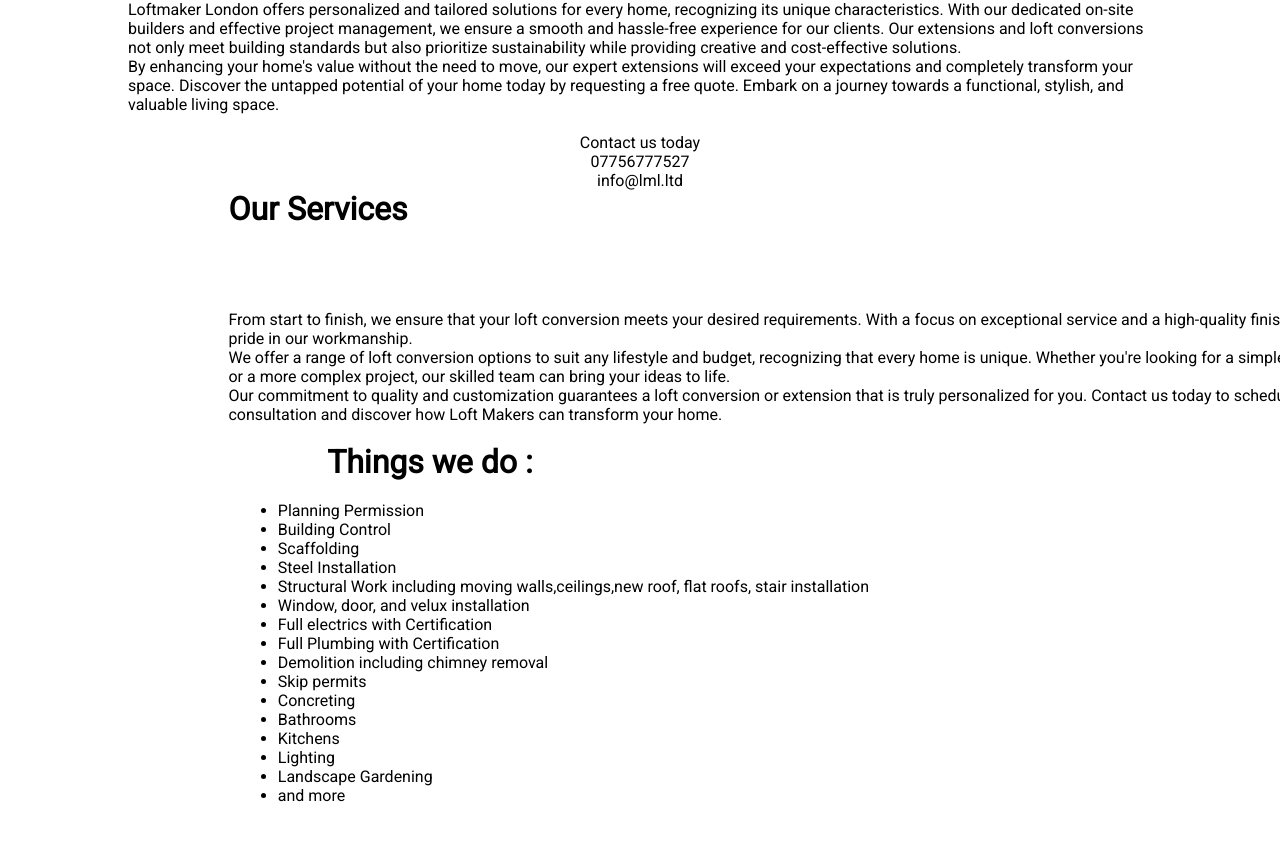
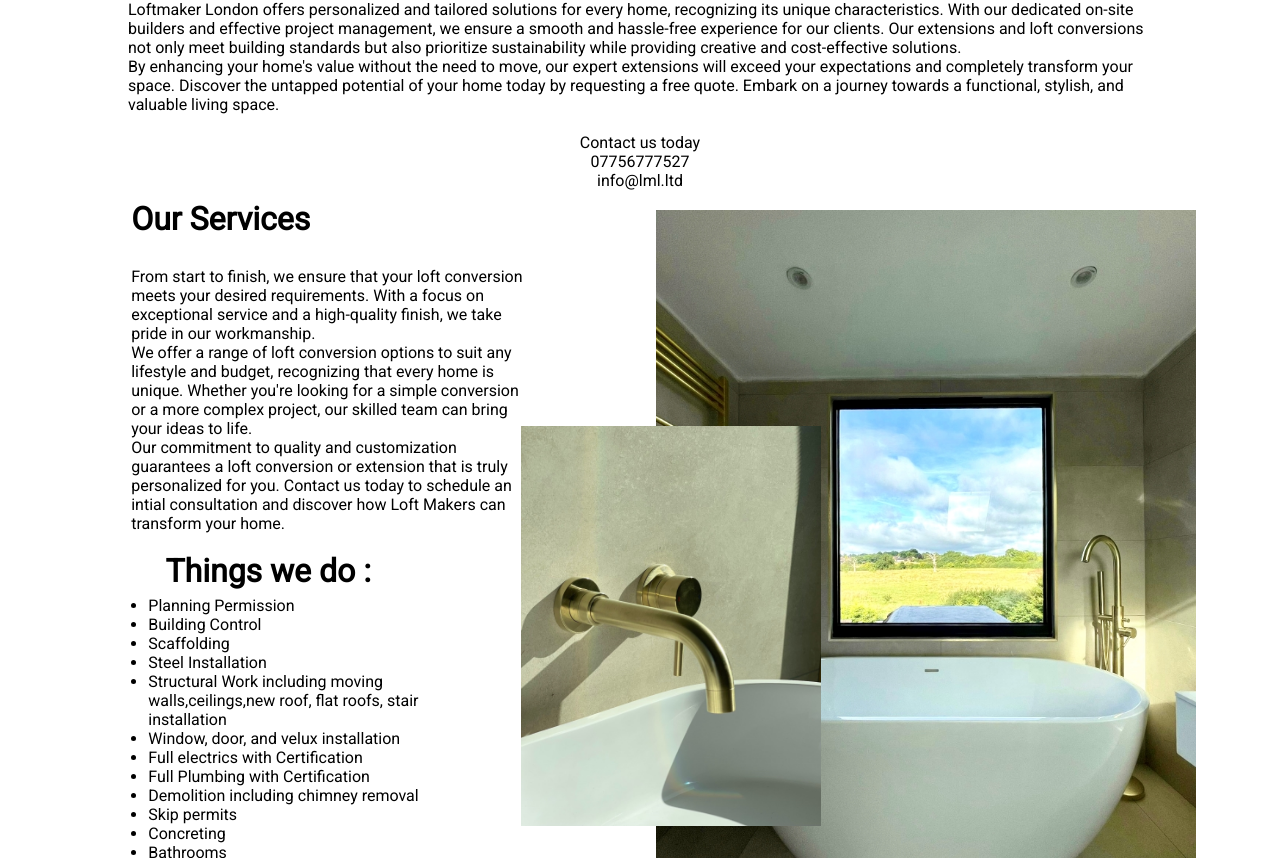
Before and after one commit to hexhax7/Test-nextjs, a Next.js app in the folder loftmaker/: page /gallery in a window 1280 px wide. Shown: the part 1562-2420 px from the top of the page. Built offline with nearby package versions, Linux system fonts and the light colour scheme.

Commit message:
Good update

```diff
--- a/loftmaker/pages/nav-bar.js
+++ b/loftmaker/pages/nav-bar.js
@@ -13,7 +13,7 @@
           <div className='nav-bar-block'>
         <ul>
           <li>
-            <a className="menuItem-navbar" href="/">Home</a>
+            <Link className="menuItem-navbar" href="/">Home</Link>
           </li>
           <motion.div whileHover={{scale: 1.01,
               transition: { duration: 1 },}}>
@@ -22,7 +22,7 @@
             </li>
           </motion.div>
           <li>
-            <a className="menuItem-navbar" href="/index.html#form-container">Contact </a>
+            <Link className="menuItem-navbar" scroll={false} href="#form_container">Contact </Link>
           </li>
           <li>
             <Image className='logo' loading='lazy' src={Logo} blurDataURL="data:..." automatically provided placeholder="blur" height={90} alt="Loft Maker London Ltd Logo" />
--- a/loftmaker/styles/globals.css
+++ b/loftmaker/styles/globals.css
@@ -111,6 +111,8 @@
   height: 120vh;
 	width: 90%;
 	margin-left: 5%;
+
+  padding: 10px;
 }
 
 
@@ -121,7 +123,42 @@
 .Content{
   flex: 1 0 auto;
 
+  width: 50%;
+
 }
+.overlapcontainer{
+  position: relative;
+  height: 55vw;
+  padding: 10px;
+
+}
+.OverLapping-Images{
+  display: grid;
+  grid-template-areas: overlay;
+}
+
+.OverLapping-Images > span{
+  grid-area: overlay;
+}
+
+.OverLapping-Images > div{
+  grid-area: overlay;
+}
+
+.Span-margin{
+    margin-top: 40%;
+    position: relative;
+    right: 25%;
+    display: block;
+  }
+
+.Span-Margin-Left{
+    margin-top: 65%;
+    position: relative;
+    left: 55%;
+    display: block;
+  }
+
 
 .Content p{
 	position: relative;
@@ -141,6 +178,11 @@
   right: 0%;
   object-fit: contain;
 }
+
+.Content-Image2{
+  display: block;
+
+ }
 @media (orientation: portrait) and (max-width: 800px) {
 
   .flex_container {
@@ -150,12 +192,22 @@
     display: none;
   }
   .Content-Image{
-   height: 100vh;
-   width: auto;
+
+
    max-width: 100vw;
-   right: 0%;
 
   }
+  .Content-Image2{
+    display: none;
+
+   }
+
+   .Content {
+    flex: 1 0 auto;
+    width: 100%;
+}
+
+
 }
 
 .Content-2 {
@@ -205,37 +257,6 @@
   height: 100vh;
 }
 
-.overlapcontainer{
-  height: 55vw;
-  width: auto;
-
-}
-.OverLapping-Images{
-  display: grid;
-  grid-template-areas: overlay;
-}
-
-.OverLapping-Images > span{
-  grid-area: overlay;
-}
-
-.OverLapping-Images > div{
-  grid-area: overlay;
-}
-
-.Span-margin{
-    margin-top: 40%;
-    position: relative;
-    right: 25%;
-    display: block;
-  }
-
-.Span-Margin-Left{
-    margin-top: 65%;
-    position: relative;
-    left: 55%;
-    display: block;
-  }
 
 
 .menu {
@@ -329,7 +350,7 @@
 .logo{
 	width: 100px;
 	float: right;
-	padding-right: 1%;
+	padding: 0.5%;
 
 }
 .header1email {
@@ -496,6 +517,7 @@
 
 .sandbox {
   width: 100%;
+  height: 80vh;
 }
 @media (min-width: 750px) {
   .sandbox {
@@ -507,8 +529,8 @@
 .sandbox__carousel {
   position: relative;
 
-  width: 60vw;
-  right: 20%;
+
+
 }
 @media (max-width: 749px) {
   .sandbox__carousel {
@@ -528,68 +550,98 @@
   text-align: center;
   padding: 4rem 2rem 2rem 2rem;
 }
-.sandbox__footer {
-  display: flex;
-  justify-content: center;
-  padding: 2rem 2rem 4rem 2rem;
-}
-.sandbox__footer__link {
-  display: flex;
-  align-items: center;
-  background-color: transparent;
-  text-decoration: none;
-  text-align: center;
-  font-weight: 700;
-  color: var(--text-low-contrast);
-  font-size: 1.4rem;
-}
-.sandbox__footer__link__svg {
-  display: block;
-  width: 2rem;
-  height: 2rem;
-  margin-right: 1rem;
-  fill: currentColor;
+.embla {
+
+  --slide-size: 100%;
+
 }
 
-.embla {
-  --slide-spacing: 1rem;
-  --slide-size: 100%;
-  --slide-height: 19rem;
-  padding: 1.6rem;
-}
-.embla__viewport {
-  overflow: hidden;
-
-}
 .embla__container {
   backface-visibility: hidden;
   display: flex;
 
   touch-action: pan-y;
-  margin-left: calc(var(--slide-spacing) * -1);
+  margin-left: 1px;
 }
 .embla__slide {
   flex: 0 0 var(--slide-size);
   min-width: 0;
-  padding-left: var(--slide-spacing);
+  padding-left: 10%;
   position: relative;
-}
-.embla__slide__img {
-  display: block;
-  height: var(--slide-height);
-  width: 100%;
-  object-fit: cover;
 }
 
 
-
-
-img,
-embed,
-iframe,
-object,
-audio,
-video {
+.embla__slide__img {
   height: auto;
   max-width: 100%;
 }
+
+/* Style for the form fields */
+label {
+	display: block;
+	margin-bottom: 64px;
+	font-size: 24px;
+	width: 60%;
+	left: 20%;
+	position: relative;
+}
+
+input[type="text"],
+input[type="email"],
+textarea {
+	display: block;
+	width: 100%;
+	padding: 10px;
+	font-size: 18px;
+	border: none;
+	border-radius: 5px;
+	background-color: rgba(255, 255, 255, 0.9);
+	margin-bottom: 20px;
+	box-shadow: inset 0 0 0 2px #fe5000;
+}
+textarea {
+	height: 300px;
+}
+
+img{
+  height: auto;
+  max-width: 100%;
+}
+button[type="submit"] {
+	background-color: #fe5000;
+	color: #fff;
+	font-size: 24px;
+	padding: 10px 30px;
+  margin-bottom: 5%;
+	border: none;
+	border-radius: 5px;
+	cursor: pointer;
+	transition: all 0.3s ease-in-out;
+	left: 20%;
+	position: relative;
+}
+
+button[type="submit"]:hover {
+	background-color: #fff;
+	color: #fe5000;
+	box-shadow: 0 0 0 2px #fe5000;
+}
+
+/* Style for the form container */
+#form_container {
+	background-image: url(/43.jpg);
+	background-size: cover;
+	background-position: center center;
+	background-color: transparent;
+	color: #fe5000;
+	margin: 0;
+    height: 80vh;
+	width: 90%;
+	left: 5%;
+	position: relative;
+	font-family: 'Noto Sans', sans-serif;
+	font-weight: 300;
+	margin-top: 5%;
+	margin-bottom: 15%;
+	padding: 1%;
+}
```
Also changed, not shown: loftmaker/Components/ImageSlider.js (+49 -164 lines), loftmaker/Components/contactform.js (added, +52 -0 lines), loftmaker/pages/index.js (+32 -14 lines), loftmaker/styles/Contact.module.css (added, +7 -0 lines).
